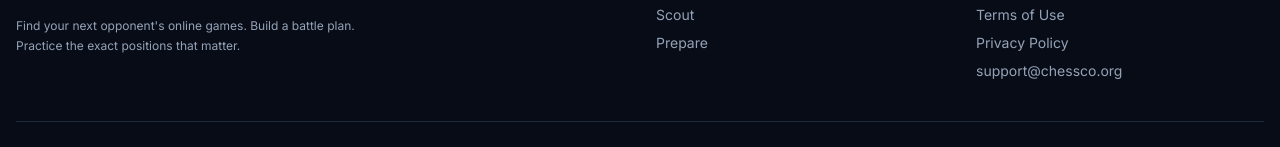
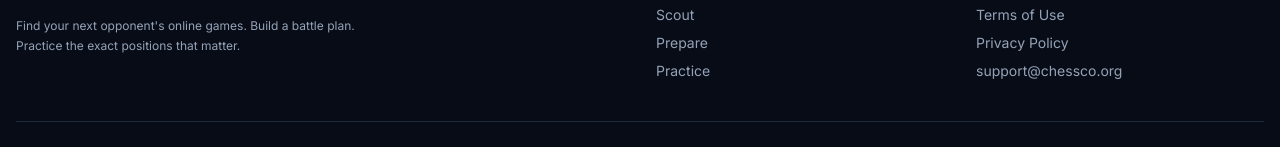
Before and after one commit to BoazTelem/chessco, a Next.js app in the folder apps/web/: page / in a window 1280 px wide. Shown: the part 1139-1286 px from the top of the page. Built offline with nearby package versions, Linux system fonts and the light colour scheme; no server answers.

Commit message:
fix(footer): add Practice link to Product column
Co-Authored-By: Claude Opus 4.7 (1M context) <noreply@anthropic.com>

```diff
--- a/apps/web/components/site/footer.tsx
+++ b/apps/web/components/site/footer.tsx
@@ -55,6 +55,7 @@ export function SiteFooter() {
           <FooterColumn label="Product">
             <FooterLink href="/scout">Scout</FooterLink>
             <FooterLink href="/prepare">Prepare</FooterLink>
+            <FooterLink href="/practice">Practice</FooterLink>
           </FooterColumn>
 
           <FooterColumn label="Legal">
```
